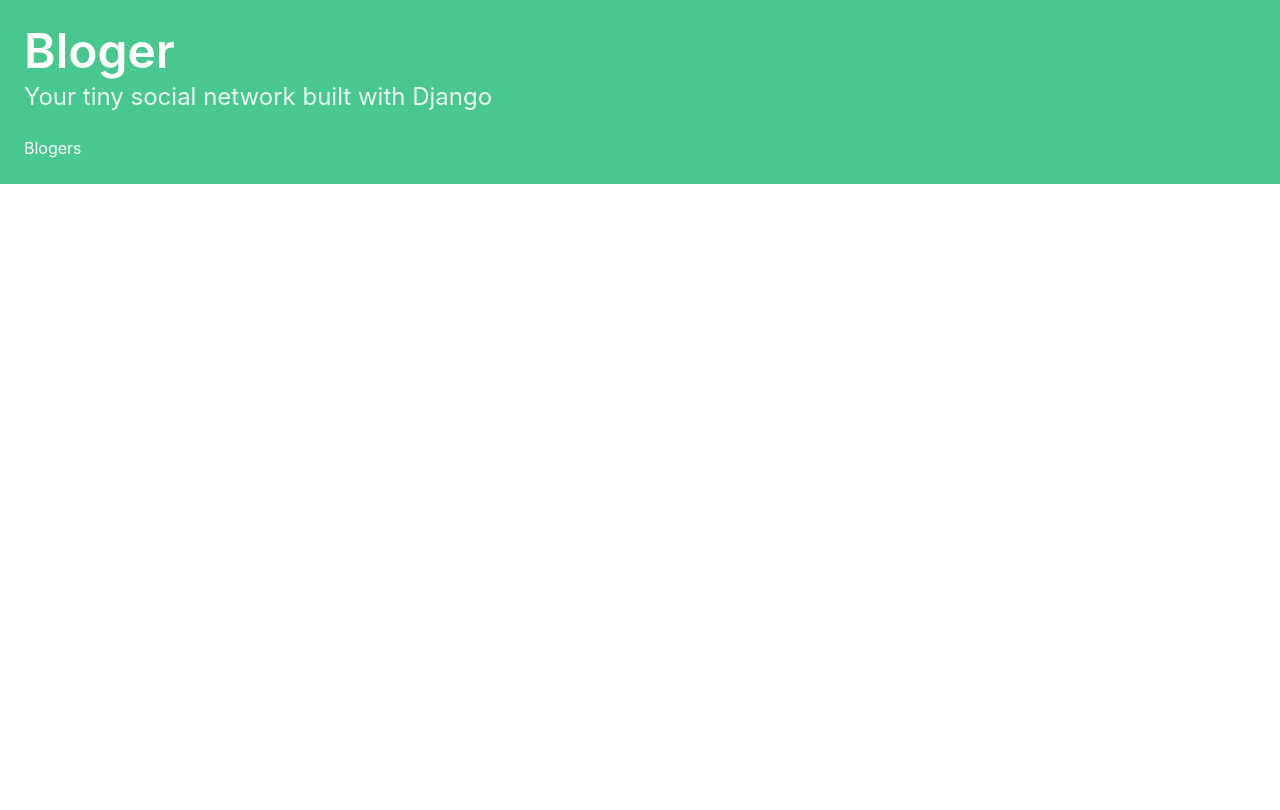
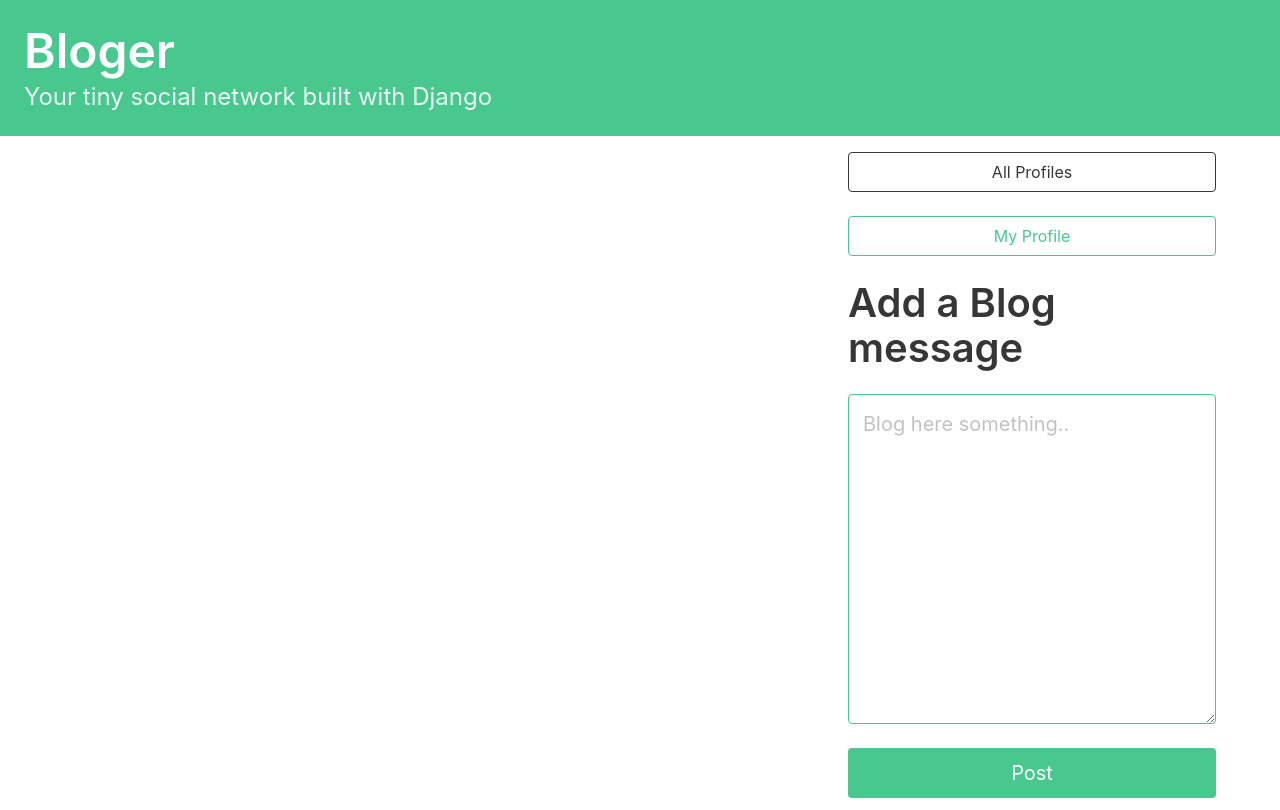
Before and after one commit to A1O/skelk-backend, a Django app: page / in a window 1280 px wide. Before the commit the page ends 184 px from the top, so only its background shows below. Run offline with Django 4.2, Linux system fonts and the light colour scheme; the visitor is signed in with stand-in values (Sample User, id 1); data comes from the database, SQL or seed files in the repository; data that the repository does not hold is empty.

Commit message:
submit Post using Django Forms

```diff
--- /dev/null
+++ b/blog/forms.py
@@ -0,0 +1,18 @@
+from django import forms
+from .models import Blog
+
+
+class BlogForm(forms.ModelForm):
+    body = forms.CharField(required=True,
+                           widget=forms.widgets.Textarea(
+                               attrs={
+                                   "placeholder": "Blog here something..",
+                                   "class": "textarea is-success is-medium",
+                               }
+                           ),
+                           label="",
+                           )
+
+    class Meta:
+        model = Blog
+        exclude = ("user", )
--- a/blog/templates/base.html
+++ b/blog/templates/base.html
@@ -8,14 +8,14 @@
         <link rel="stylesheet" href="https://cdn.jsdelivr.net/npm/bulma@0.9.4/css/bulma.min.css" />
     </head>
     <body>
+        <a href="{% url 'blog:dashboard' %}">
             <section class="hero is-small is-success mb-4">
                 <div class="hero-body">
                     <h1 class="title is-1">Bloger</h1>
                     <p class="subtitle is-4">Your tiny social network built with Django</p>
-                <a href={% url 'blog:profile_list' %}>Blogers</a>
                 </div>
             </section>
-
+        </a>
         <div class="container">
             <div class="columns">{% block content %} {% endblock content %}</div>
         </div>
--- a/blog/templates/blog/dashboard.html
+++ b/blog/templates/blog/dashboard.html
@@ -3,12 +3,34 @@
 {% extends 'base.html' %} {% block content %}
 
 <div class="column">
-    {% for followed in user.profile.follows.all %} {% for blog in followed.user.blogs.all %}
+    {% for blog in blogs %}
     <div class="box">
         {{ blog.body }}
         <span class="is-small has-text-grey-light"> ({{ blog.created_at }} by {{ blog.user.username }} </span>
     </div>
-    {% endfor %} {% endfor %}
+    {% endfor %}
+</div>
+
+<div class="column is-one-third">
+    <div class="block">
+        <a href="{% url 'blog:profile_list' %}">
+            <button class="button is-dark is-outlined is-fullwidth">All Profiles</button>
+        </a>
+    </div>
+    <div class="block">
+        <a href="{% url 'blog:profile' request.user.profile.id %}">
+            <button class="button is-success is-ligth is-outlined is-fullwidth">My Profile</button>
+        </a>
+    </div>
+    <div class="block">
+        <div class="block">
+            <h2 class="title is-2">Add a Blog message</h2>
+        </div>
+    </div>
+    <form method="post">
+        {% csrf_token %} {{ form.as_p}}
+        <button class="button is-success is-fullwidth is-medium mt-5" type="submit">Post</button>
+    </form>
 </div>
 
 {% endblock content %}
--- a/blog/views.py
+++ b/blog/views.py
@@ -1,5 +1,6 @@
-from django.shortcuts import render
-from .models import Profile
+from django.shortcuts import render, redirect
+from .models import Profile, Blog
+from .forms import BlogForm
 
 
 def post_list(request):
@@ -7,7 +8,17 @@ def post_list(request):
 
 
 def dashboard(request):
-    return render(request, 'blog/dashboard.html')
+    form = BlogForm(request.POST or None)
+    if request.method == "POST":
+        if form.is_valid():
+            blog = form.save(commit=False)
+            blog.user = request.user
+            blog.save()
+            return redirect("blog:dashboard")
+    followed_blogs = Blog.objects.filter(
+        user__profile__in=request.user.profile.follows.all()
+    ).order_by('-created_at')
+    return render(request, 'blog/dashboard.html', {"form": form, "blogs": followed_blogs})
 
 
 def profile_list(request):
```
Lines whose indentation alone changed are shown as unchanged.
